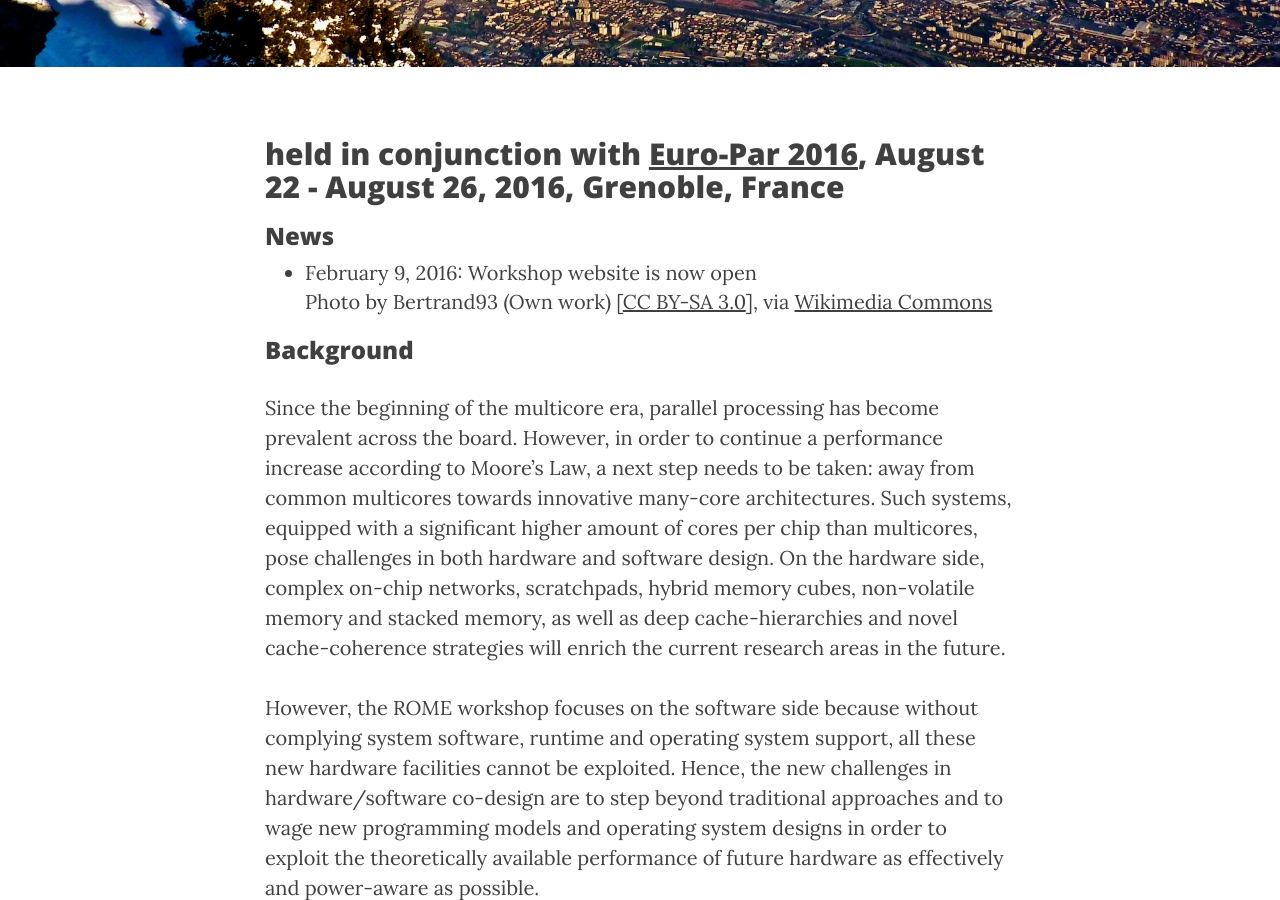
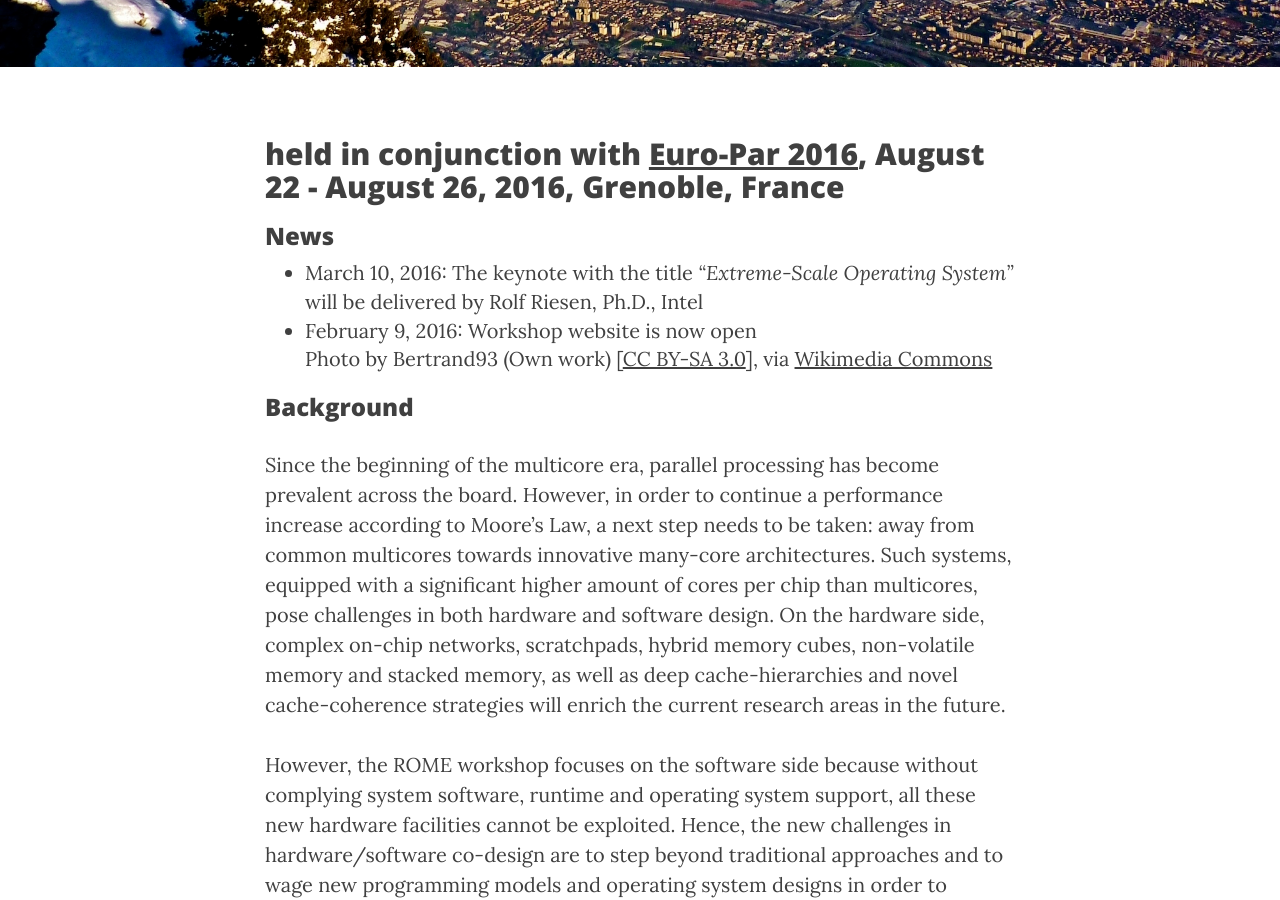
Before and after one commit to WROME/wrome.github.io, a Jekyll site: the page built from grenoble2016.md, in a window 1280 px wide and 900 px high, scrolled down 377 px. Built offline with Jekyll 4.4.1, drawn with Linux system fonts in a browser that asks for light colours; nearby versions of some CDN libraries.

Commit message:
announce keynote

```diff
--- a/grenoble2016.md
+++ b/grenoble2016.md
@@ -8,7 +8,7 @@
 ## held in conjunction with [Euro-Par 2016](https://europar2016.inria.fr "Euro-Par 2016"), August 22 - August 26, 2016, Grenoble, France
 
 ### News
-
+* March 10, 2016: The keynote with the title *"Extreme-Scale Operating System"* will be delivered by Rolf Riesen, Ph.D., Intel
 * February 9, 2016: Workshop website is now open<br>Photo by Bertrand93 (Own work) [[CC BY-SA 3.0](http://creativecommons.org/licenses/by-sa/3.0)], via [Wikimedia Commons](https://commons.wikimedia.org/wiki/File%3AMoucherotte_23_12_11_092_(2)_final.JPG)
 
 ### Background
```
